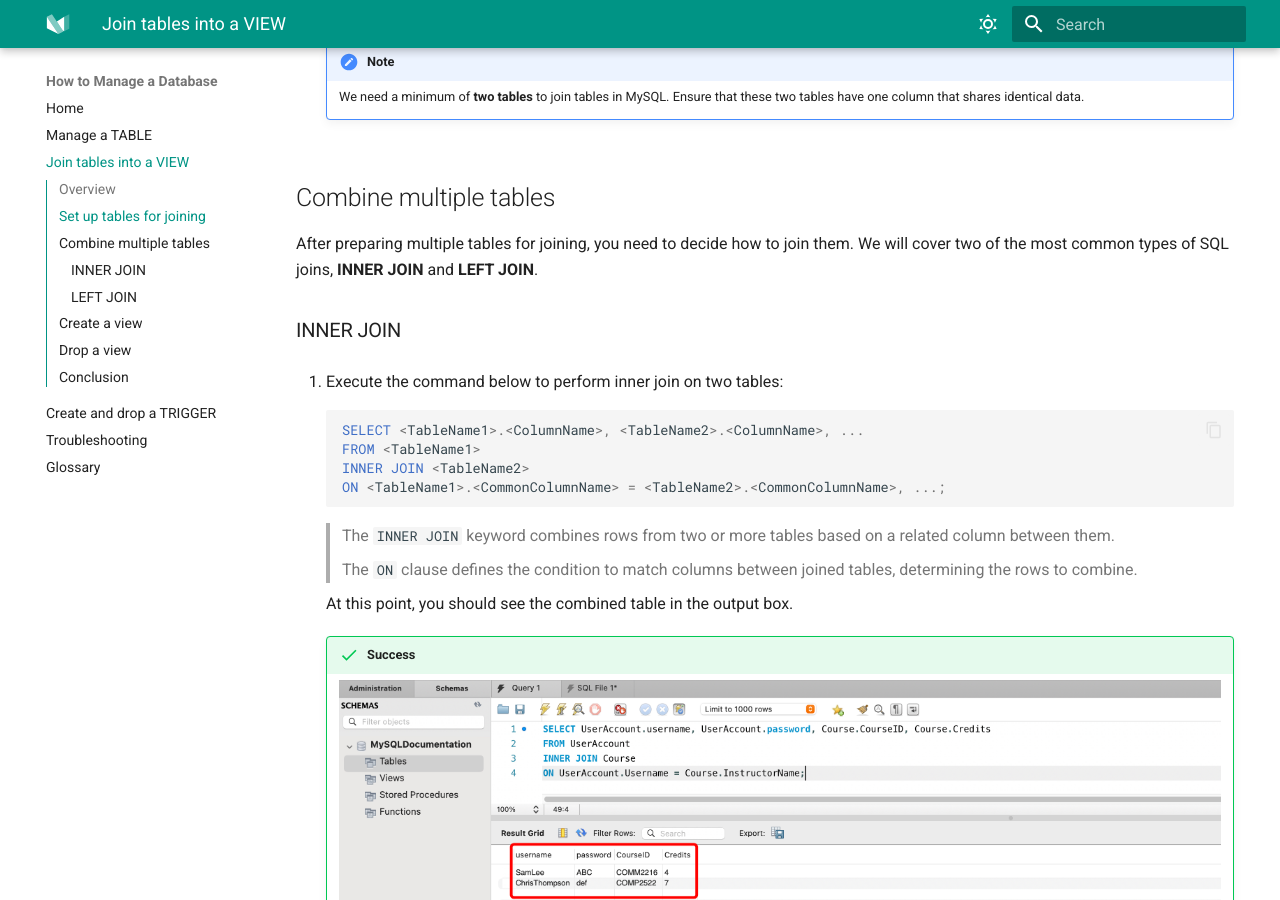
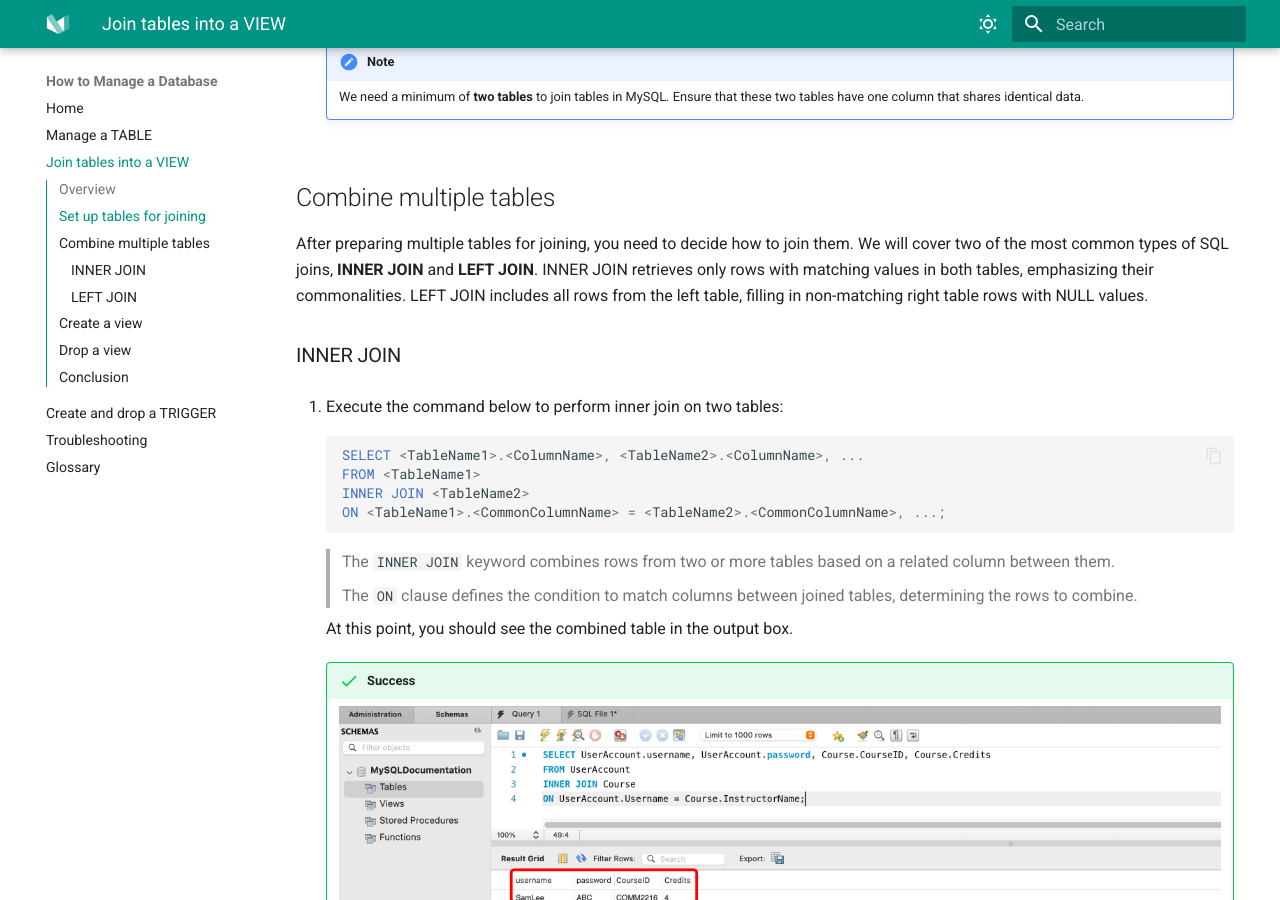
Before and after one commit to izcheung/mySQLWorkBenchUserDoc, an MkDocs documentation site: the page built from docs/task2.md, in a window 1280 px wide and 900 px high, scrolled down 476 px. Built offline with MkDocs 1.6.1 and Material for MkDocs 9.7.7, drawn with Linux system fonts in a browser that asks for light colours.

```diff
--- a/docs/task2.md
+++ b/docs/task2.md
@@ -16,7 +16,7 @@ Before getting started, ensure that the tables we plan on joining are all create
 
 
 ## Combine multiple tables
-After preparing multiple tables for joining, you need to decide how to join them. We will cover two of the most common types of SQL joins, **INNER JOIN** and **LEFT JOIN**.
+After preparing multiple tables for joining, you need to decide how to join them. We will cover two of the most common types of SQL joins, **INNER JOIN** and **LEFT JOIN**. INNER JOIN retrieves only rows with matching values in both tables, emphasizing their commonalities. LEFT JOIN includes all rows from the left table, filling in non-matching right table rows with NULL values.
 
 ### INNER JOIN
 1. Execute the command below to perform inner join on two tables:
```
Also changed, not shown: docs/task3.md (+2 -0 lines).
